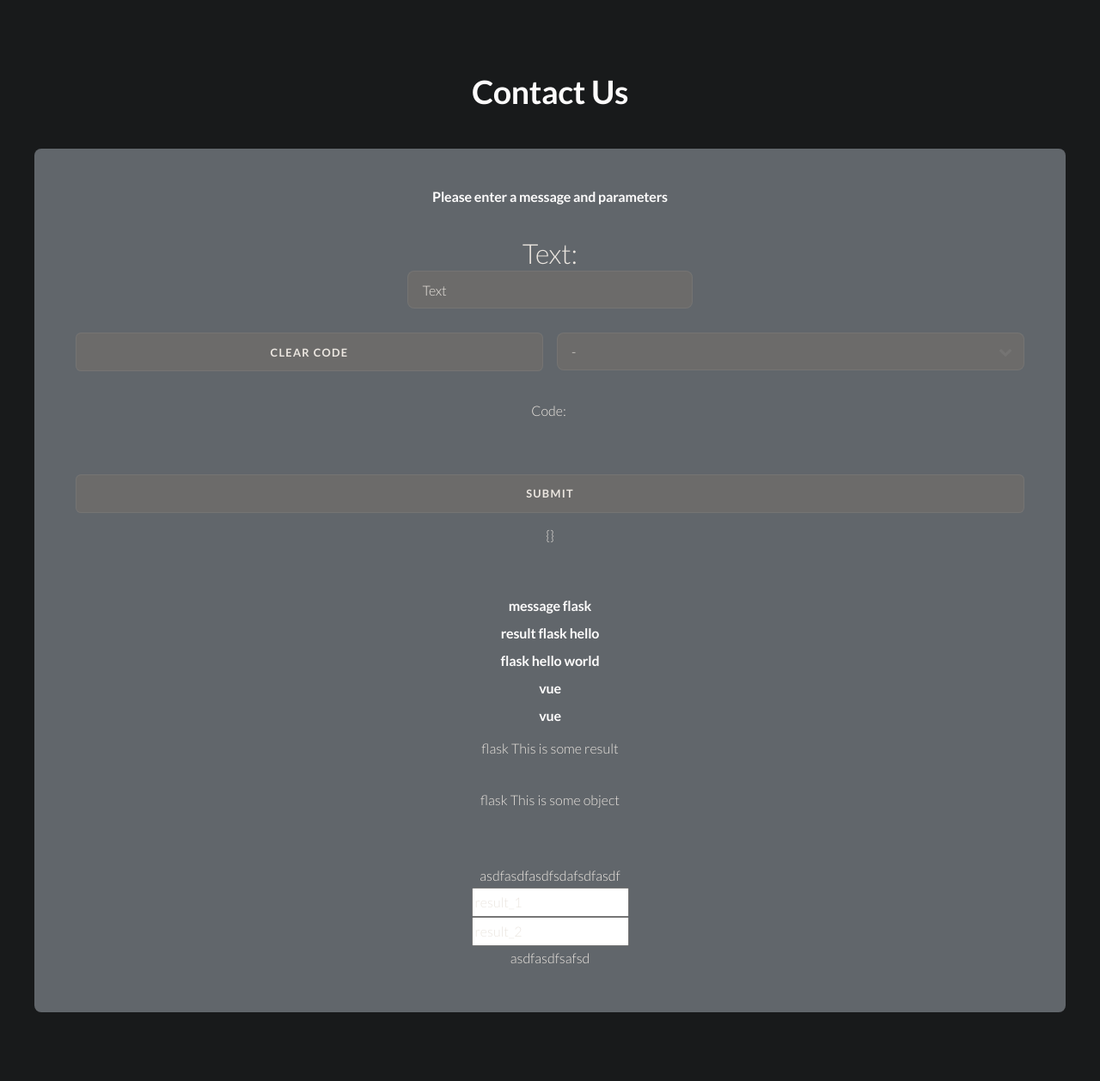
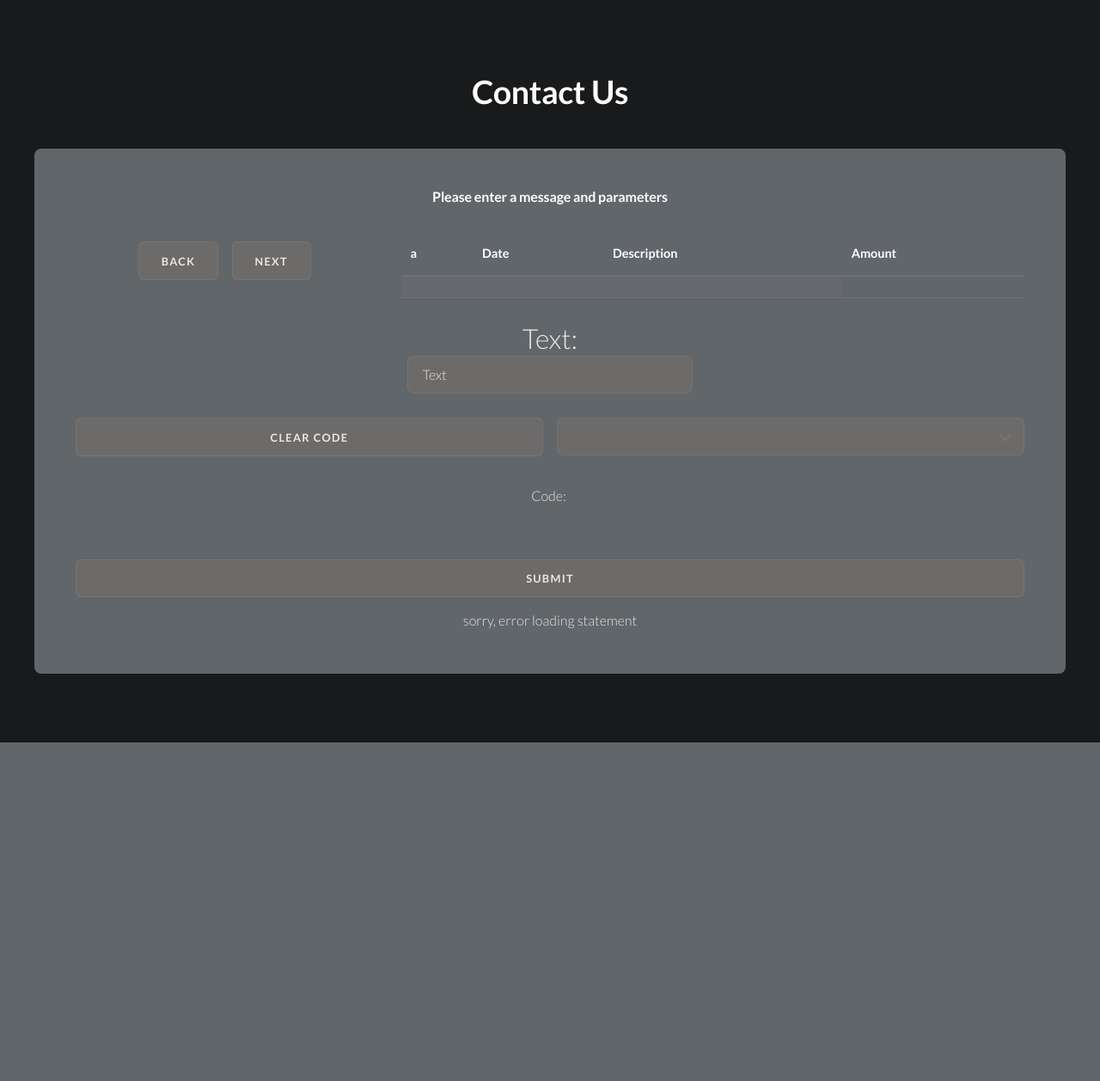
Before and after one commit to Andre-Medina/Automatic-Budget, a Flask app: page / in a window 1280 px wide. Shown: the part 117-1375 px from the top of the page at 86% size. After the commit the page ends 981 px from the top, so only its background shows below. Run offline with Flask 3, Linux system fonts and the light colour scheme; lists and menus that the app fills with data are empty; some libraries are stand-ins or nearby versions.

Commit message:
adding display for transaction

```diff
--- a/static/main.js
+++ b/static/main.js
@@ -17,8 +17,8 @@
 
         // transactions
         account: 'pink_card',
-        transaction_index: 1,
-        current_transaction: {},
+        transaction_index: 0,
+        current_transaction: null,
       };
     },
     computed: {
@@ -57,6 +57,8 @@
         // console.log(code)
         return code
       },
+
+
     },
     methods: {
       printValue(value){
@@ -139,17 +141,28 @@
 
       // statements
 
+      prev_transaction(){
+        if(this.transaction_index <= 0){
+          console.log('far enough')
+          return
+        }
+        this.transaction_index --
+        this.update_current_transaction()
+      },
       next_transaction(){
+        this.transaction_index ++
+        this.update_current_transaction()
+      },
+      // calculates current transaction
+      update_current_transaction(){
         fetch("/data/statement/" + this.account + '?transaction=' + this.transaction_index, {method:'GET'})
           .then((response) => response.json())
           .then((returned) => {
-            console.log('data:');
+            console.log('data: for index ' + this.transaction_index);
             console.log(returned);
             this.current_transaction = returned.data
-            this.transaction_index ++
           });
-      }
-
+      },
     },
     mounted() {
       fetch("/data/level/1", {method:'GET'})
@@ -165,7 +178,7 @@
         .then((returned) => {
           this.description_levels.level_2 = returned.data;
         });
-      console.log(this.$route.query);
+      this.update_current_transaction();
 
     },
 
--- a/templates/index.html
+++ b/templates/index.html
@@ -38,8 +38,32 @@
                 <h1>Please enter a message and parameters</h1>
                 <form id="myform" method="POST" action="">
                     <br>
-                    <div>
-
+                    <div class="row">
+                        <div class="4u">
+                            <ul class="actions">
+                                <li><a @click.prevent="prev_transaction()" class="button">Back</a></li>
+                                <li><a @click.prevent="next_transaction()" class="button">Next</a></li>
+                            </ul>
+                        </div>
+                        <div class="8u table-wrapper">
+                            <table>
+                                <thead>
+                                    <tr>
+                                        <th>a</th>
+                                        <th>Date</th>
+                                        <th>Description</th>
+                                        <th>Amount</th>
+                                    </tr>
+                                </thead>
+                                <tbody>
+                                    <tr v-if="current_transaction">
+                                        <td>[[current_transaction.date]]</td>
+                                        <td>[[current_transaction.description]]</td>
+                                        <td>[[current_transaction.amount]]</td>
+                                    </tr>
+                                </tbody>
+                            </table>
+                        </div>
                     </div>
                     <div>
                         <span style="font-size: 2em;">Text:</span>
@@ -81,37 +105,6 @@
                     </div>
                 </form>
             </div>
-            <br>
-            <div class="12u">
-                <div class="row uniform center">
-                    <div class="12u">
-                        <h1>message flask {{ message }}</h1>
-                        <h1>result flask {{ result_1 }}</h1>
-                        <h1>flask {{ result_3 }}</h1>
-                        <h1>vue [[result_1]]</h1> <!-- Display data from vue.js -->
-                        <h1>vue [[ message ]]</h1>
-                        <p>flask {{ result }}</p> <!-- Display data from Flask -->
-                        <p v-pre>flask {{ object.name }}</p> <!-- Display data from vue.js -->
-                    </div>
-                </div>
-            </div>
-            <br>
-            <div>
-                <div class="8u -2u">
-                    <div class="row uniform center">
-                        <div class="12u">
-                            <br>
-                            asdfasdfasdfsdafsdfasdf
-                            <br>
-                            <input v-model="result_1" placeholder="result_1">
-                            <br>
-                            <input v-model="result_2" placeholder="result_2">
-                            <br>
-                            asdfasdfsafsd
-                        </div>
-                    </div>
-                </div>
-			</form>
         </div>
     </div>
 {% endblock %}
```
